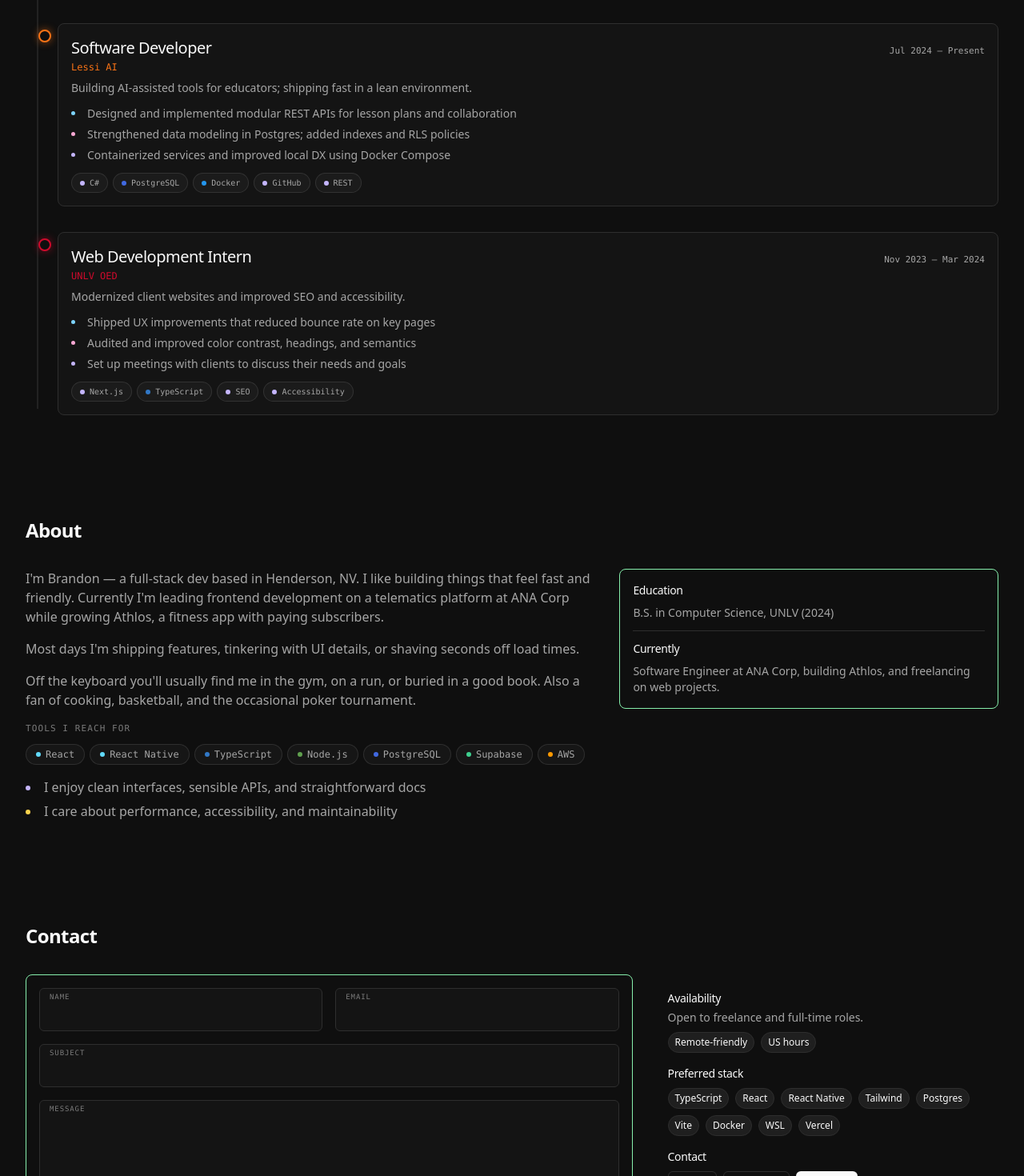
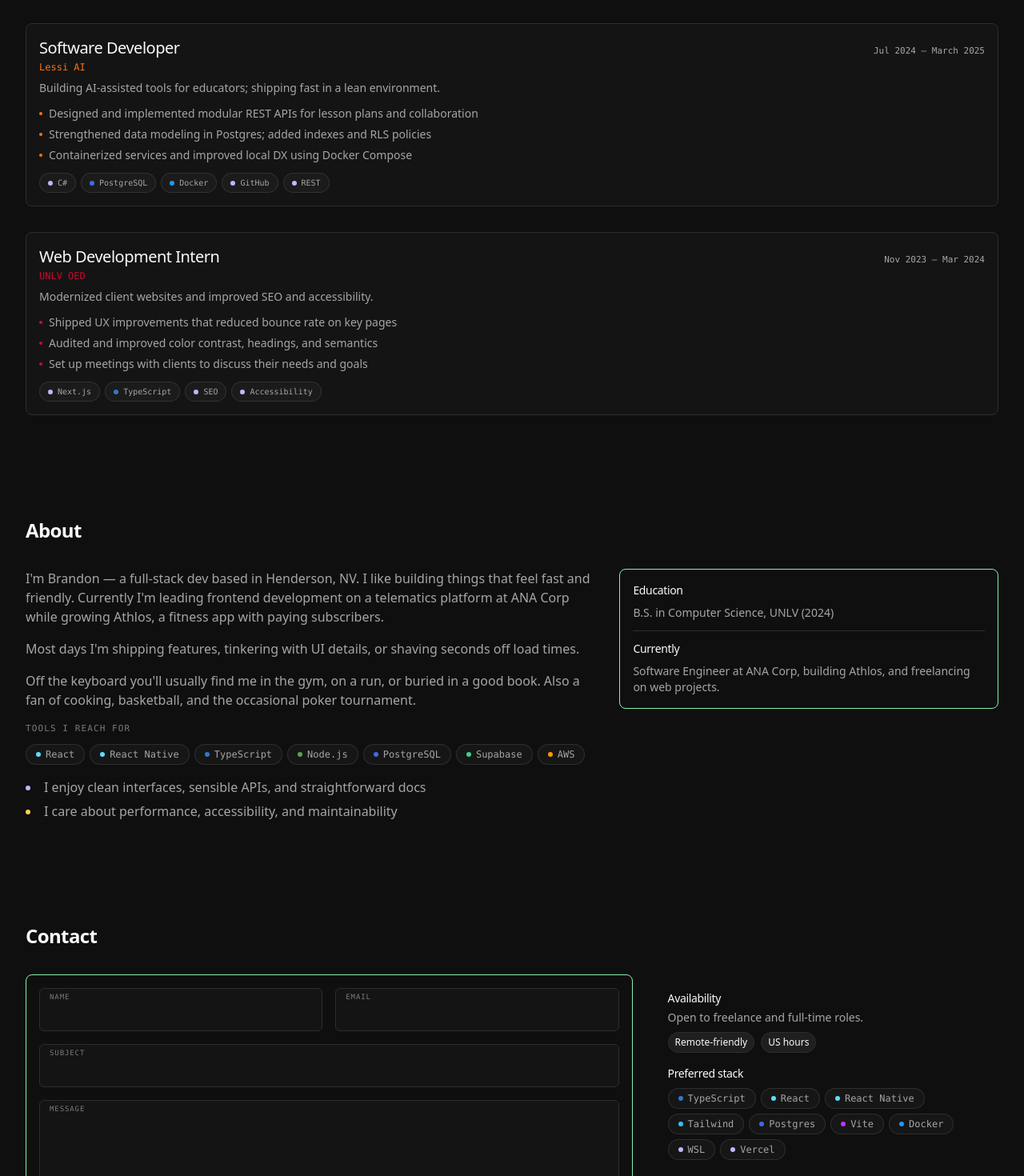
Before and after one commit to B-Timok/dev-portfolio-2.0, a Next.js app: page / in a window 1280 px wide. Shown: the part 3220-4690 px from the top of the page at 80% size. Built offline with nearby package versions, Linux system fonts and the light colour scheme.

Commit message:
Revision round 2: remove experience spine, brand-color bullets, contact stack chips

```diff
--- a/src/components/sections/contact-section.tsx
+++ b/src/components/sections/contact-section.tsx
@@ -4,6 +4,7 @@ import { useState } from "react"
 import Link from "next/link"
 import { Button } from "@/components/ui/button"
 import { borderClassByIndex } from "@/lib/playful"
+import { TOOL_BRAND, brandColor } from "@/lib/brand-colors"
 import { FadeUp } from "@/components/motion/fade-up"
 
 const FIELD_ACCENT = {
@@ -212,15 +213,33 @@ export default function ContactSection() {
 
                 <div>
                   <h3 className="text-sm font-medium">Preferred stack</h3>
-                  <div className="mt-2 flex flex-wrap gap-2">
-                    {["TypeScript","React","React Native","Tailwind","Postgres","Vite","Docker","WSL","Vercel"].map((tag) => (
-                      <span
-                        key={tag}
-                        className="text-xs px-2 py-1 rounded-full bg-muted border border-border"
-                      >
-                        {tag}
-                      </span>
-                    ))}
+                  <div className="mt-2 flex flex-wrap gap-1.5">
+                    {["TypeScript","React","React Native","Tailwind","Postgres","Vite","Docker","WSL","Vercel"].map((tag) => {
+                      const brand = brandColor(tag, TOOL_BRAND)
+                      return (
+                        <span
+                          key={tag}
+                          className="group inline-flex items-center gap-1.5 px-3 py-1 rounded-full border border-white/10 bg-white/[0.03] text-xs font-mono text-muted-foreground transition-[color,border-color,background-color,transform] duration-300 ease-out hover:-translate-y-[1px]"
+                          onMouseEnter={(e) => {
+                            e.currentTarget.style.color = brand
+                            e.currentTarget.style.borderColor = brand
+                            e.currentTarget.style.backgroundColor = `${brand}14`
+                          }}
+                          onMouseLeave={(e) => {
+                            e.currentTarget.style.color = ""
+                            e.currentTarget.style.borderColor = ""
+                            e.currentTarget.style.backgroundColor = ""
+                          }}
+                        >
+                          <span
+                            aria-hidden="true"
+                            className="h-1.5 w-1.5 rounded-full"
+                            style={{ background: brand }}
+                          />
+                          {tag}
+                        </span>
+                      )
+                    })}
                   </div>
                 </div>
 
--- a/src/components/sections/experience-section.tsx
+++ b/src/components/sections/experience-section.tsx
@@ -1,6 +1,5 @@
 "use client"
 
-import { markerClassByIndex } from "@/lib/playful"
 import { COMPANY_BRAND, TOOL_BRAND, brandColor } from "@/lib/brand-colors"
 import { FadeUp } from "@/components/motion/fade-up"
 import { StaggerGroup } from "@/components/motion/stagger-group"
@@ -33,7 +32,7 @@ const experiences: Experience[] = [
   {
     company: "Lessi AI",
     position: "Software Developer",
-    period: "Jul 2024 – Present",
+    period: "Jul 2024 – March 2025",
     summary:
       "Building AI‑assisted tools for educators; shipping fast in a lean environment.",
     highlights: [
@@ -115,27 +114,11 @@ export default function ExperienceSection() {
           </div>
         </FadeUp>
 
-        <div className="relative pl-8 md:pl-10">
-          {/* Solid neutral spine */}
-          <div
-            aria-hidden="true"
-            className="absolute left-[10px] md:left-[14px] top-2 bottom-2 w-[2px] bg-[#222]"
-          />
-
-          <StaggerGroup stagger={0.1}>
+        <StaggerGroup stagger={0.1}>
             {ordered.map((e) => {
               const brand = brandColor(e.company, COMPANY_BRAND)
               return (
-                <StaggerItem key={e.company} className="relative pb-8 last:pb-0">
-                  {/* Dot on the spine */}
-                  <div
-                    aria-hidden="true"
-                    className="absolute left-[-28px] md:left-[-24px] top-2 w-4 h-4 rounded-full bg-background"
-                    style={{
-                      border: `2.5px solid ${brand}`,
-                      boxShadow: `0 0 12px -2px ${brand}`,
-                    }}
-                  />
+                <StaggerItem key={e.company} className="pb-8 last:pb-0">
 
                   <div
                     className="group rounded-lg border border-border bg-card p-4 transition-[transform,box-shadow,border-color] duration-300 ease-[cubic-bezier(0.22,1,0.36,1)] hover:-translate-y-[2px]"
@@ -171,21 +154,31 @@ export default function ExperienceSection() {
                       <summary className="text-xs text-muted-foreground cursor-pointer select-none">
                         {e.highlights.length} highlights
                       </summary>
-                      <ul className="mt-2 space-y-1.5 text-sm text-muted-foreground list-disc list-inside">
+                      <div className="mt-2 space-y-1.5 text-sm text-muted-foreground">
                         {e.highlights.map((h, i) => (
-                          <li key={i} className={markerClassByIndex(i % 5)}>
-                            {h}
-                          </li>
+                          <div key={i} className="flex items-start gap-2">
+                            <span
+                              aria-hidden="true"
+                              className="mt-[0.55em] h-1 w-1 rounded-full flex-shrink-0"
+                              style={{ background: brand }}
+                            />
+                            <span>{h}</span>
+                          </div>
                         ))}
-                      </ul>
+                      </div>
                     </details>
-                    <ul className="hidden md:block mt-3 space-y-1.5 text-sm text-muted-foreground list-disc list-inside">
+                    <div className="hidden md:block mt-3 space-y-1.5 text-sm text-muted-foreground">
                       {e.highlights.map((h, i) => (
-                        <li key={i} className={markerClassByIndex(i % 5)}>
-                          {h}
-                        </li>
+                        <div key={i} className="flex items-start gap-2">
+                          <span
+                            aria-hidden="true"
+                            className="mt-[0.55em] h-1 w-1 rounded-full flex-shrink-0"
+                            style={{ background: brand }}
+                          />
+                          <span>{h}</span>
+                        </div>
                       ))}
-                    </ul>
+                    </div>
 
                     {e.tech.length > 0 && (
                       <div className="mt-3 flex flex-wrap gap-1.5">
@@ -211,7 +204,6 @@ export default function ExperienceSection() {
               )
             })}
           </StaggerGroup>
-        </div>
       </div>
     </section>
   )
```
